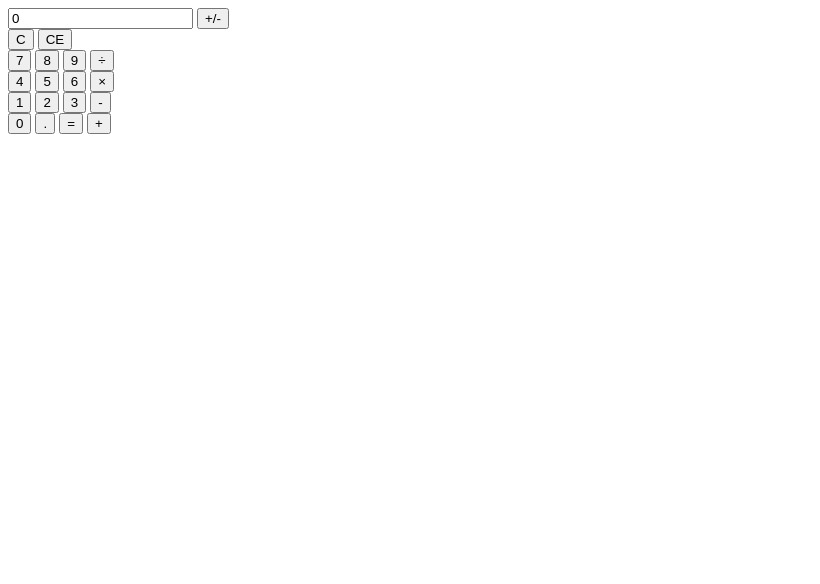
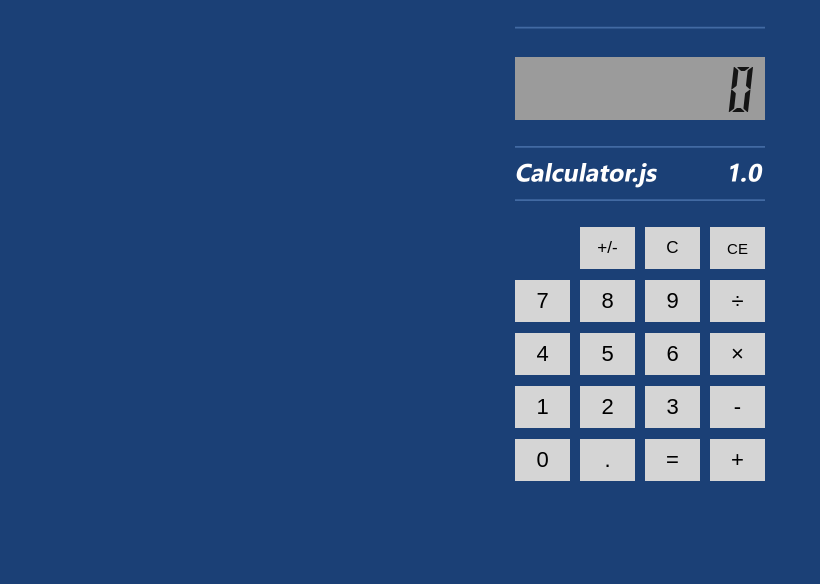
Before and after one commit to actionsdemos/calculator, a website: page public/index.html in a window 1280 px wide. Shown: the whole page, without its empty margins (0-820 px from the left). Drawn offline with Linux system fonts and the light colour scheme.

Commit message:
Pretty up the user interface
Make it _actually_ look like that pocket calculator you had as a kid.

```diff
--- /dev/null
+++ b/public/default.css
@@ -0,0 +1,139 @@
+BODY
+{
+    height: 100%;
+    width: 100%;
+    padding: 0;
+    margin: 0;
+    background-color: #1b4076;
+}
+
+@media screen and (min-device-width: 500px) and (min-device-height: 1024px)
+{
+    BODY
+    {
+        transform: scale(1.75);
+        transform-origin: 50% 0;
+        height: 50%;
+    }
+}
+
+@media screen and (min-device-width: 1024px) and (min-device-height: 1366px)
+{
+    BODY
+    {
+        transform: scale(2.0);
+        transform-origin: 50% 0;
+        height: 50%;
+    }
+}
+
+.container
+{
+    min-width: 250px;
+    min-height: 531px;
+    width: 250px;
+    padding: 25px;
+    margin: 0 auto;
+    position: relative;
+    background-image: url(background.png);
+    background-size: 300px 531px;
+    background-repeat: no-repeat;
+    background-position: center top;
+}
+
+#results
+{
+    position: relative;
+    top: 0;
+    left: 0;
+}
+
+#buttons
+{
+    position: relative;
+}
+
+#result
+{
+    background-color: #9b9b9b;
+    width: 226px;
+    height: 63px;
+    margin: 0;
+    padding: 0 12px;
+    position: absolute;
+    border: 0;
+    left: 0;
+    top: 32px;
+    font-family: system-ui;
+    font-size: 25px;
+    text-align: right;
+}
+
+BUTTON
+{
+    background-color: #d5d5d5;
+    border: 0;
+    border-radius: 0;
+    width: 55px;
+    height: 42px;
+    position: absolute;
+
+    font-size: 22px;
+}
+
+#sign, #clear
+{
+    font-size: 17px;
+}
+#clearEntry
+{
+    font-size: 15px;
+}
+
+#seven, #four, #one, #zero { left: 0px; }
+#sign, #eight, #five, #two, #decimal { left: 65px; }
+#clear, #nine, #six, #three, #equal { left: 130px; }
+#clearEntry, #divide, #multiply, #subtract, #add { left: 195px; }
+
+#sign, #clear, #clearEntry { top: 202px; }
+#seven, #eight, #nine, #divide { top: 255px; }
+#four, #five, #six, #multiply { top: 308px; }
+#one, #two, #three, #subtract { top: 361px; }
+#zero, #decimal, #equal, #add { top: 414px; }
+
+.resultchar
+{
+  display: inline-block;
+  width: 25px;
+  height: 45px;
+  background: url('digits.png') 0 0 no-repeat;
+  background-size: cover;
+  margin-top: 10px;
+  font: 0/0 Arial;
+  color: rgba(255,255,255,0);
+  text-indent: -9999px;
+  z-index: 1;
+}
+
+.digit0 { background-position: 0 0; }
+.digit1 { background-position: -25px 0; }
+.digit2 { background-position: -50px 0; }
+.digit3 { background-position: -75px 0; }
+.digit4 { background-position: -100px 0; }
+.digit5 { background-position: -125px 0; }
+.digit6 { background-position: -150px 0; }
+.digit7 { background-position: -175px 0; }
+.digit8 { background-position: -200px 0; }
+.digit9 { background-position: -225px 0; }
+
+.resultchar.decimal
+{
+  width: 7px;
+  background-position: -250px 0;
+}
+
+.resultchar.negative
+{
+  background-position: -257px 0;
+  width: 17px;
+}
--- a/public/index.html
+++ b/public/index.html
@@ -1,8 +1,12 @@
 <html>
   <head>
     <title>Pocket Calculator</title>
+    <link rel="stylesheet" href="default.css">
+    <meta name="viewport" content="width=device-width, initial-scale=1.0, maximum-scale=1.0">
     <script>
       'use strict';
+
+      var value = 0;
 
       var states = {
         "start": 0,
@@ -23,12 +27,32 @@
 
       function getValue()
       {
-        return document.getElementById("result").value;
+        return value;
       }
 
       function setValue(n)
       {
-        document.getElementById("result").value = n;
+        value = n;
+
+        var chars = value.toString().split("");
+        var html = "";
+
+        for (var c of chars) {
+          if (c == '-') {
+            html += "<span class=\"resultchar negative\">" + c + "</span>";
+          } else if (c == '.') {
+            html += "<span class=\"resultchar decimal\">" + c + "</span>";
+          } else {
+            html += "<span class=\"resultchar digit" + c + "\">" + c + "</span>";
+          }
+        }
+
+        document.getElementById("result").innerHTML = html;
+      }
+
+      function setError(n)
+      {
+        document.getElementById("result").innerHTML = "ERROR";
       }
 
       function setLoading(loading)
@@ -64,7 +88,7 @@
             uri += "?operation=divide";
             break;
           default:
-            setValue("ERROR");
+            setError();
             return;
         }
 
@@ -82,7 +106,7 @@
             var response = JSON.parse(http.responseText);
             setValue(response.result);
           } else {
-            setValue("ERROR");
+            setError();
           }
         };
         http.send(null);
@@ -189,10 +213,10 @@
       });
     </script>
   </head>
-  <body>
+  <body onLoad="setValue(0)">
     <div class="container">
       <div id="results">
-        <input type="text" id="result" value="0" />
+        <div id="result"><span class="digit0">0</span></div>
         <button id="sign" onClick="signPressed()">+/-</button>
       </div>
 
```
Also changed, not shown: public/background.png (added), public/digits-darkgrey.png (added), public/digits-grey.png (added), public/digits.png (added).
